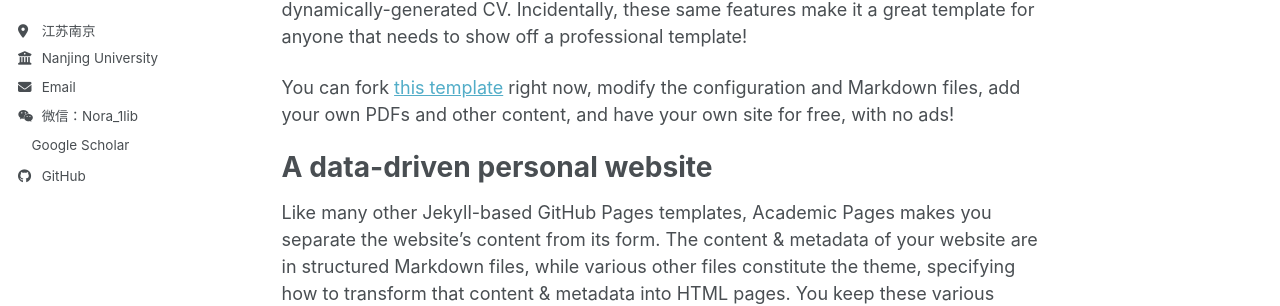
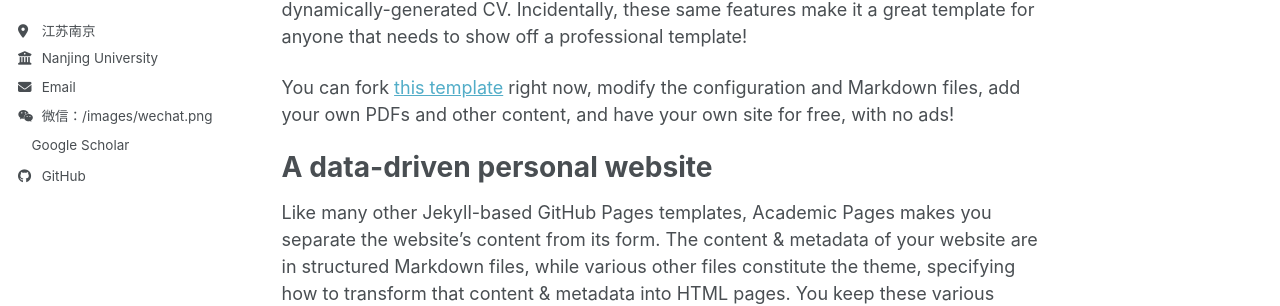
Before and after one commit to Nora1lib/Nora1lib.github.io, a Jekyll site: the page built from _pages/about.md, in a window 1280 px wide. Shown: the part 337-643 px from the top of the page. Built offline with Jekyll 4.4.1, drawn with Linux system fonts in a browser that asks for light colours; a style sheet for code colours, icons or effects is not loaded.

Commit message:
Update _config.yml

```diff
--- a/_config.yml
+++ b/_config.yml
@@ -31,7 +31,7 @@ author:
   employer         : "Nanjing University"
   uri              : # URL
   email            : "dorado1lib@126.com"
-  wechat           : "Nora_1lib"
+  wechat           : "/images/wechat.png"
 
   # Academic websites
   academia         : # URL
```
